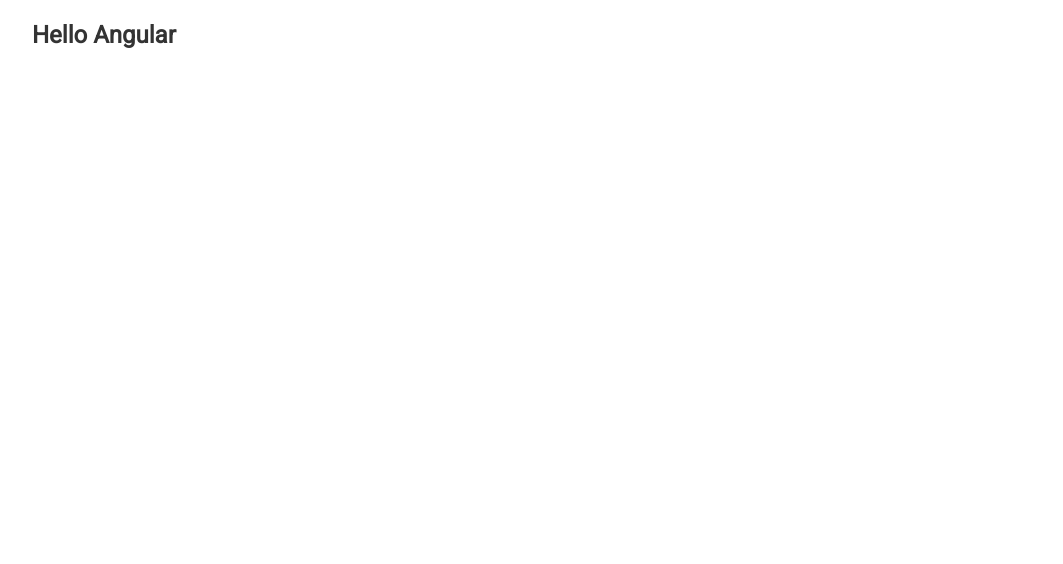
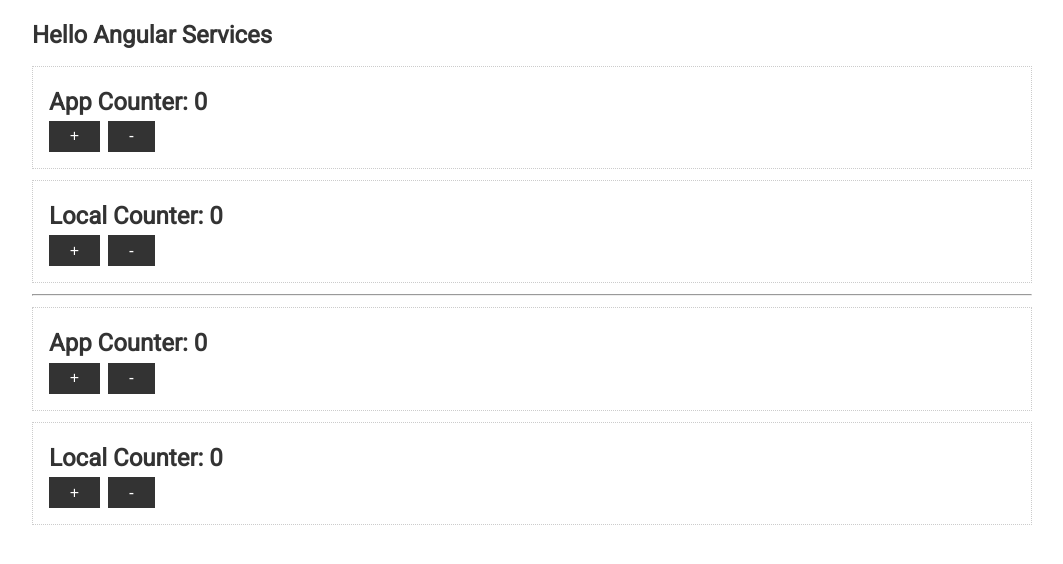
Before and after one commit to zubairov1993/EducAng, an Angular app: page / in a window 1280 px wide. Shown: the top 564 px of the page, without its empty margins (108-1171 px from the left). Built offline with nearby package versions, Linux system fonts and the light colour scheme.

Commit message:
'finish-services'

```diff
--- a/src/app/app.component.html
+++ b/src/app/app.component.html
@@ -1,3 +1,16 @@
 <div class="container">
-  <h2>Hello Angular</h2>
+  <h2>Hello Angular Services</h2>
+
+  <div class="card">
+    <h2>App Counter: {{ appCounterService.counter }}</h2>
+    <button class="btn" (click)="appCounterService.increase()">+</button>
+    <button class="btn" (click)="appCounterService.decrease()">-</button>
+  </div>
+  <div class="card">
+    <h2>Local Counter: {{ localCounterService.counter }}</h2>
+    <button class="btn" (click)="localCounterService.increase()">+</button>
+    <button class="btn" (click)="localCounterService.decrease()">-</button>
+  </div>
+  <hr />
+  <app-counter></app-counter>
 </div>
--- a/src/app/app.component.ts
+++ b/src/app/app.component.ts
@@ -1,11 +1,20 @@
 import { Component } from '@angular/core';
+import { AppCounterService } from './services/app-counter.service';
+import { LocalCounterService } from './services/local-counter.service';
 
 
 @Component({
   selector: 'app-root',
   templateUrl: './app.component.html',
-  styleUrls: ['./app.component.scss']
+  styleUrls: ['./app.component.scss'],
+  providers: [
+    LocalCounterService
+  ]
 })
 export class AppComponent {
+  constructor(public appCounterService: AppCounterService,
+    public localCounterService: LocalCounterService
+    ) {
 
+  }
 }
--- /dev/null
+++ b/src/app/counter/counter.component.html
@@ -0,0 +1,11 @@
+<div class="card">
+  <h2>App Counter: {{ appCounterService.counter }}</h2>
+  <button class="btn" (click)="appCounterService.increase()">+</button>
+  <button class="btn" (click)="appCounterService.decrease()">-</button>
+</div>
+
+<div class="card">
+  <h2>Local Counter: {{ localCounterService.counter }}</h2>
+  <button class="btn" (click)="localCounterService.increase()">+</button>
+  <button class="btn" (click)="localCounterService.decrease()">-</button>
+</div>
--- /dev/null
+++ b/src/app/counter/counter.component.ts
@@ -0,0 +1,22 @@
+import { Component} from '@angular/core';
+import { AppCounterService } from '../services/app-counter.service';
+import { LocalCounterService } from '../services/local-counter.service';
+
+@Component({
+  selector: 'app-counter',
+  templateUrl: './counter.component.html',
+  styleUrls: ['./counter.component.scss'],
+  providers: [LocalCounterService]
+})
+export class CounterComponent {
+
+  constructor(
+    public appCounterService: AppCounterService,
+    public localCounterService: LocalCounterService
+    ) {
+
+  }
+
+
+
+}
--- /dev/null
+++ b/src/app/services/app-counter.service.ts
@@ -0,0 +1,23 @@
+import { Injectable } from "@angular/core"
+import { LogService } from "./log.service"
+
+@Injectable({
+  providedIn: 'root'
+})
+export class AppCounterService {
+  counter = 0
+
+  constructor(private logService: LogService) {
+
+  }
+
+  increase() {
+    this.logService.log('increase counter...')
+    this.counter++
+  }
+  decrease() {
+    this.logService.log('decrease counter...')
+
+    this.counter--
+  }
+}
--- /dev/null
+++ b/src/app/services/local-counter.service.ts
@@ -0,0 +1,13 @@
+import { Injectable } from '@angular/core';
+
+@Injectable()
+export class LocalCounterService {
+  counter = 0
+
+  increase() {
+    this.counter++
+  }
+  decrease() {
+    this.counter--
+  }
+}
--- /dev/null
+++ b/src/app/services/log.service.ts
@@ -0,0 +1,11 @@
+import { Injectable } from '@angular/core';
+
+@Injectable({
+  providedIn: 'root'
+})
+export class LogService {
+
+  log(text) {
+    console.log(`Log: ${text}`);
+  }
+}
```
Also changed, not shown: src/app/app.module.ts (+6 -1 lines), src/app/counter/counter.component.scss (added).
